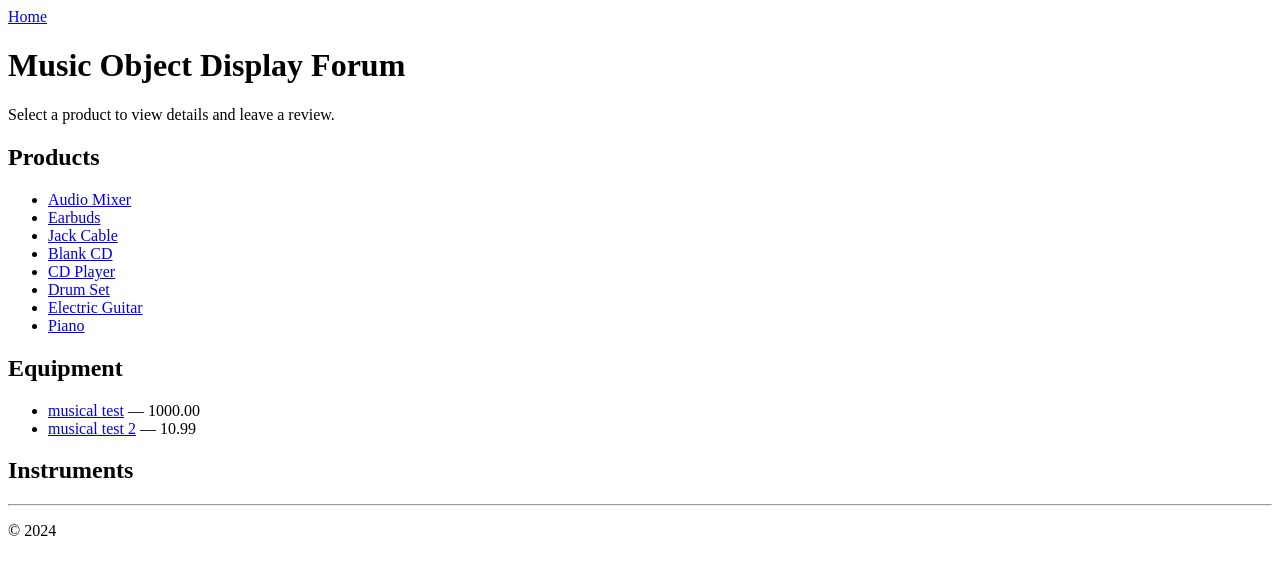
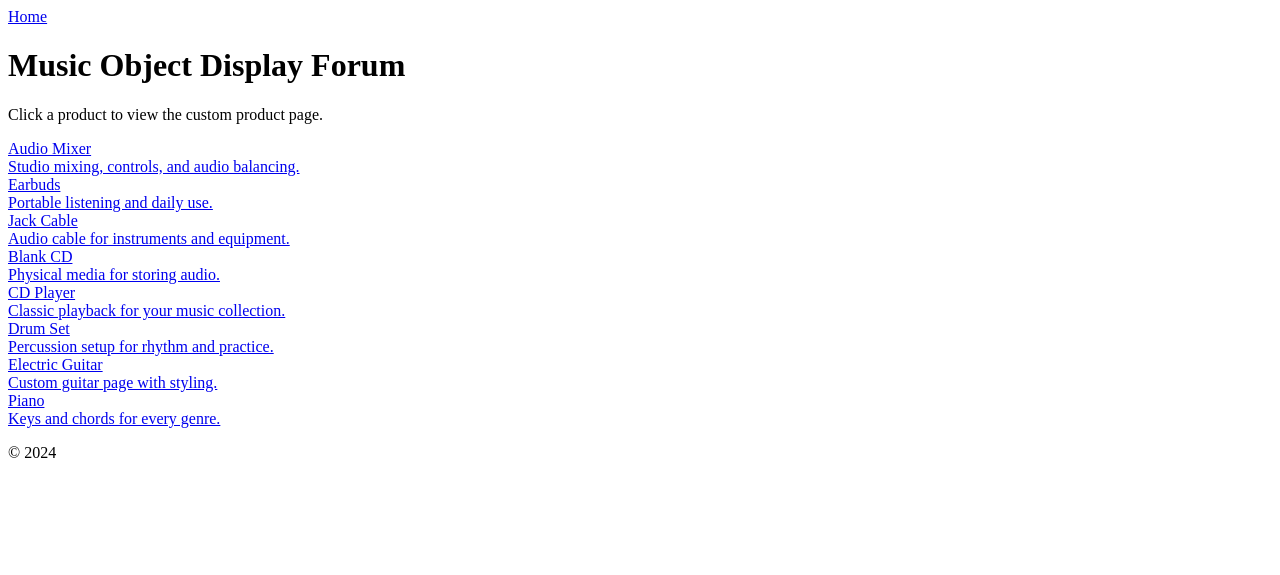
Before and after one commit to pdpagdatoon/Django, a Django app: page / in a window 1280 px wide. Shown: the top 575 px of the page. Run offline with Django 5.2, Linux system fonts and the light colour scheme; data comes from the database, SQL or seed files in the repository.

Commit message:
Final homepage styling + product links

```diff
--- a/hello/templates/hello/home.html
+++ b/hello/templates/hello/home.html
@@ -3,21 +3,57 @@
 {% block title %}Home{% endblock %}
 
 {% block content %}
-  <h1>Music Object Display Forum</h1>
-  <p>Select a product to view details and leave a review.</p>
+
+  <div class="home-hero">
+    <h1 class="page-title">Music Object Display Forum</h1>
+    <p class="page-subtitle">Click a product to view the custom product page.</p>
+  </div>
+
+  <div class="card-grid">
+    <a class="card" href="{% url 'preview-audiomixer' %}">
+      <div class="card-title">Audio Mixer</div>
+      <div class="card-desc">Studio mixing, controls, and audio balancing.</div>
+    </a>
+
+    <a class="card" href="{% url 'preview-earbuds' %}">
+      <div class="card-title">Earbuds</div>
+      <div class="card-desc">Portable listening and daily use.</div>
+    </a>
+
+    <a class="card" href="{% url 'preview-jackcable' %}">
+      <div class="card-title">Jack Cable</div>
+      <div class="card-desc">Audio cable for instruments and equipment.</div>
+    </a>
+
+    <a class="card" href="{% url 'preview-compacteddisc' %}">
+      <div class="card-title">Blank CD</div>
+      <div class="card-desc">Physical media for storing audio.</div>
+    </a>
+
+    <a class="card" href="{% url 'preview-cdplayer' %}">
+      <div class="card-title">CD Player</div>
+      <div class="card-desc">Classic playback for your music collection.</div>
+    </a>
+
+    <a class="card" href="{% url 'preview-drums' %}">
+      <div class="card-title">Drum Set</div>
+      <div class="card-desc">Percussion setup for rhythm and practice.</div>
+    </a>
+
+    <a class="card" href="{% url 'preview-guitar' %}">
+      <div class="card-title">Electric Guitar</div>
+      <div class="card-desc">Custom guitar page with styling.</div>
+    </a>
+
+    <a class="card" href="{% url 'preview-piano' %}">
+      <div class="card-title">Piano</div>
+      <div class="card-desc">Keys and chords for every genre.</div>
+    </a>
+  </div>
 
 
-  <h2>Products</h2>
-    <ul>
-      <li><a href="{% url 'preview-audiomixer' %}">Audio Mixer</a></li>
-      <li><a href="{% url 'preview-earbuds' %}">Earbuds</a></li>
-      <li><a href="{% url 'preview-jackcable' %}">Jack Cable</a></li>
-      <li><a href="{% url 'preview-compacteddisc' %}">Blank CD</a></li>
-      <li><a href="{% url 'preview-cdplayer' %}">CD Player</a></li>
-      <li><a href="{% url 'preview-drums' %}">Drum Set</a></li>
-      <li><a href="{% url 'preview-guitar' %}">Electric Guitar</a></li>
-      <li><a href="{% url 'preview-piano' %}">Piano</a></li>
-    </ul>
+
+  <!--
 
 
   <h2>Equipment</h2>
@@ -51,5 +87,8 @@
   </ul>
 
 
+-->
+
+
 
 {% endblock %}
--- a/hello/templates/hello/layout.html
+++ b/hello/templates/hello/layout.html
@@ -7,15 +7,14 @@
     <link rel="stylesheet" type="text/css" href="{% static 'hello/site.css' %}"/>
   </head>
 
-    <body>
+  <body class="page">
+    <div class="page-content">
       <div class="navbar">
         <a href="{% url 'home' %}" class="navbar-brand">Home</a>
       </div>
 
       <div class="body-content">
-            {% block content %}
-            {% endblock %}
-
+        {% block content %}{% endblock %}
 
         {% if show_comments %}
         <div class="comment-section">
@@ -42,12 +41,11 @@
           {% endif %}
         </div>
         {% endif %}
+      </div>
+    </div>
 
-
-            <hr/>
-            <footer>
+    <footer class="site-footer">
       <p>&copy; 2024</p>
     </footer>
-        </div>
   </body>
 </html>
```
Also changed, not shown: hello/static/hello/site.css (+110 -1 lines). Lines whose indentation alone changed are shown as unchanged.
